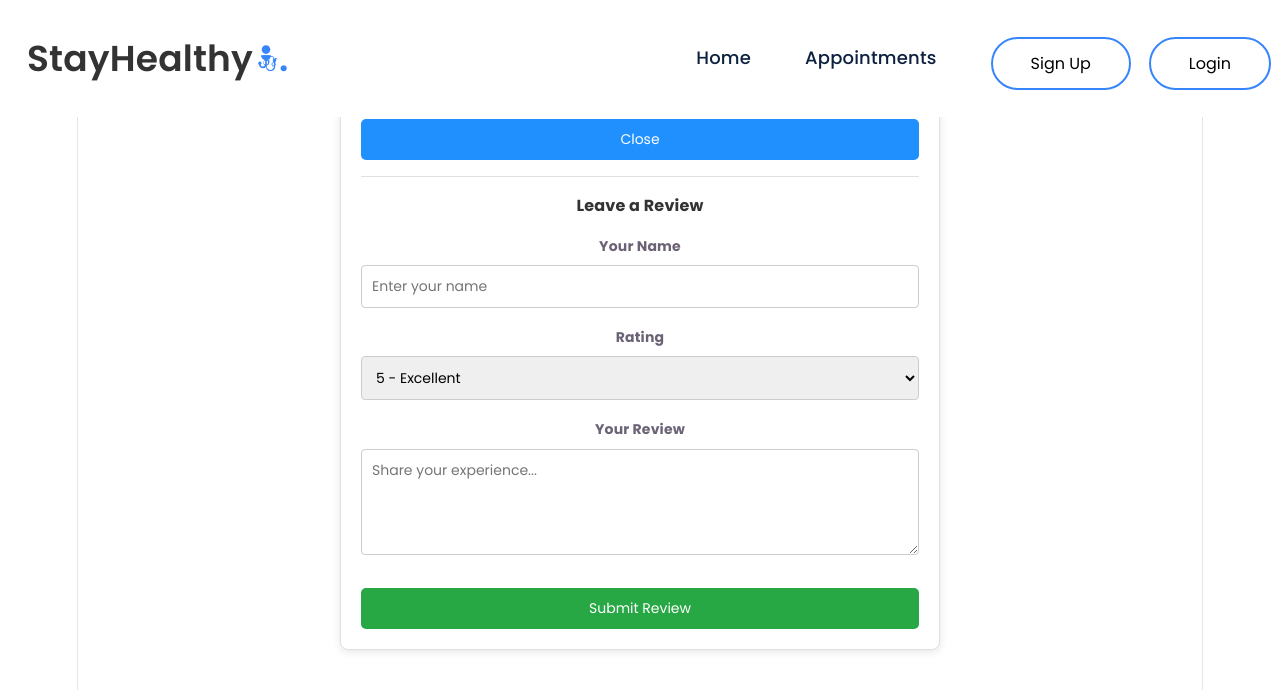
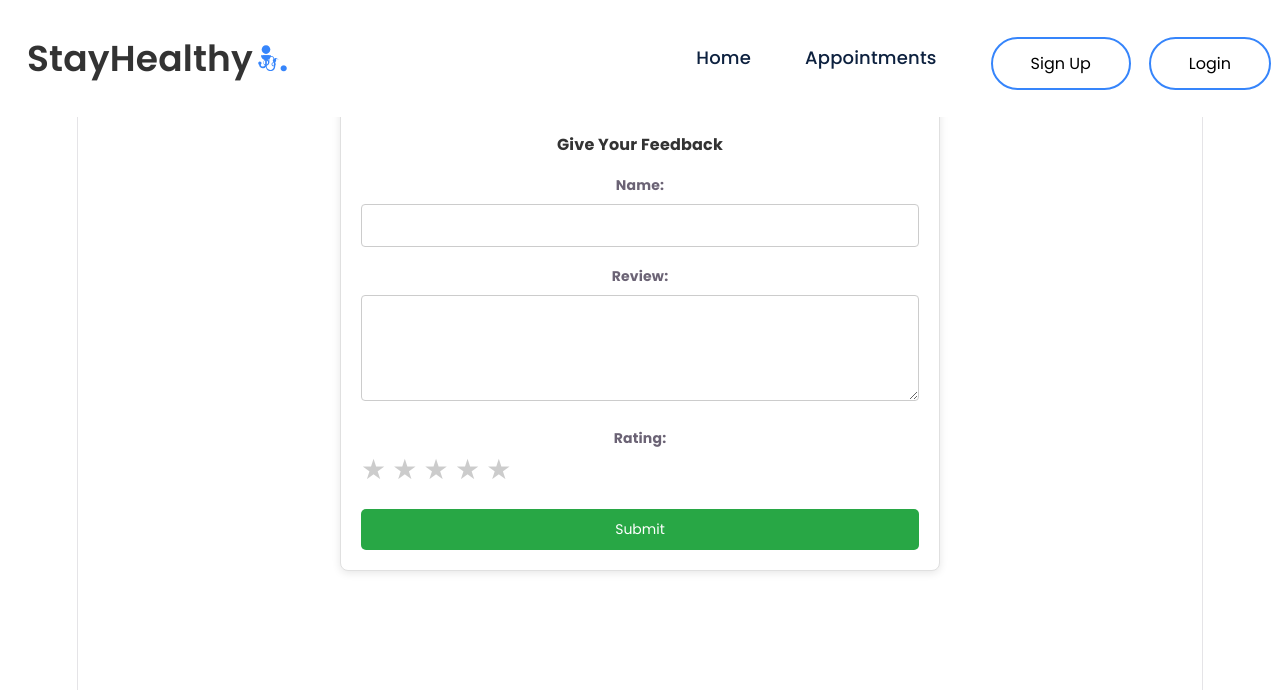
Before and after one commit to carlosarturoleon/med_appt, a React (Vite) app: page /review in a window 1280 px wide. Both pictures are taken after a click on the button "Give Feedback". Shown: the top 690 px of the page. Built offline with nearby package versions, Linux system fonts and the light colour scheme.

Commit message:
Implement ReviewForm with star rating, warning validation, and disabled button after submission

```diff
--- a/src/Components/ReviewForm/ReviewForm.css
+++ b/src/Components/ReviewForm/ReviewForm.css
@@ -94,3 +94,42 @@
 .review-submit-btn:hover {
     background-color: #218838;
 }
+
+.rating-selector {
+    display: flex;
+    gap: 6px;
+    font-size: 28px;
+    cursor: pointer;
+}
+
+.star {
+    color: #ccc;
+}
+
+.star.selected {
+    color: #f5a623;
+}
+
+.warning {
+    color: red;
+    font-weight: bold;
+    margin-bottom: 10px;
+}
+
+.submitted-review {
+    margin-top: 16px;
+    padding: 14px;
+    border: 2px solid red;
+    border-radius: 6px;
+    background-color: #fff8f8;
+}
+
+.submitted-review h3 {
+    margin-bottom: 8px;
+    color: #333;
+}
+
+.review-btn:disabled {
+    background-color: #aaa;
+    cursor: not-allowed;
+}
--- a/src/Components/ReviewForm/ReviewForm.jsx
+++ b/src/Components/ReviewForm/ReviewForm.jsx
@@ -1,20 +1,42 @@
+// Following code has been commented with appropriate comments for your reference.
 import React, { useState } from 'react';
 import './ReviewForm.css';
 
+// Function component for giving reviews
 const ReviewForm = ({ doctorName, speciality }) => {
+  // State variables using useState hook
   const [showForm, setShowForm] = useState(false);
-    const [name, setName] = useState('');
-    const [review, setReview] = useState('');
-    const [rating, setRating] = useState('5');
-    const [submitted, setSubmitted] = useState(false);
+  const [submittedMessage, setSubmittedMessage] = useState('');
+  const [showWarning, setShowWarning] = useState(false);
+  const [formData, setFormData] = useState({
+    name: '',
+    review: '',
+    rating: 0
+  });
 
+  // Function to handle button click event
+  const handleButtonClick = () => {
+    setShowForm(true);
+  };
+
+  // Function to handle form input changes
+  const handleChange = (e) => {
+    // Update the form data based on user input
+    setFormData({ ...formData, [e.target.name]: e.target.value });
+  };
+
+  // Function to handle form submission
   const handleSubmit = (e) => {
     e.preventDefault();
-        setSubmitted(true);
+    // Check if all required fields are filled before submission
+    if (formData.name && formData.review && formData.rating > 0) {
+      setSubmittedMessage(formData);
+      setShowWarning(false);
       setShowForm(false);
-        setName('');
-        setReview('');
-        setRating('5');
+      setFormData({ name: '', review: '', rating: 0 });
+    } else {
+      setShowWarning(true);
+    }
   };
 
   return (
@@ -22,55 +44,72 @@ const ReviewForm = ({ doctorName, speciality }) => {
       <div className="review-info">
         <h3>Consultation with {doctorName}</h3>
         <p>Speciality: {speciality}</p>
-                {submitted && (
-                    <p className="review-success">Thank you for your feedback!</p>
-                )}
-                <button className="review-btn" onClick={() => setShowForm(!showForm)}>
-                    {showForm ? 'Close' : 'Give Feedback'}
-                </button>
       </div>
 
+      {/* Display button to open the form, disabled after submission */}
+      {!showForm && (
+        <button
+          className="review-btn"
+          onClick={handleButtonClick}
+          disabled={!!submittedMessage}
+        >
+          Give Feedback
+        </button>
+      )}
+
+      {/* Display form for giving feedback */}
       {showForm && (
         <form className="review-form" onSubmit={handleSubmit}>
-                    <h4>Leave a Review</h4>
+          <h4>Give Your Feedback</h4>
+          {/* Display warning message if not all fields are filled */}
+          {showWarning && <p className="warning">Please fill out all fields.</p>}
           <div className="form-group">
-                        <label htmlFor="reviewName">Your Name</label>
+            <label htmlFor="name">Name:</label>
             <input
               type="text"
-                            id="reviewName"
-                            value={name}
-                            onChange={(e) => setName(e.target.value)}
-                            placeholder="Enter your name"
-                            required
+              id="name"
+              name="name"
+              value={formData.name}
+              onChange={handleChange}
             />
           </div>
           <div className="form-group">
-                        <label htmlFor="rating">Rating</label>
-                        <select
-                            id="rating"
-                            value={rating}
-                            onChange={(e) => setRating(e.target.value)}
-                        >
-                            <option value="5">5 - Excellent</option>
-                            <option value="4">4 - Good</option>
-                            <option value="3">3 - Average</option>
-                            <option value="2">2 - Poor</option>
-                            <option value="1">1 - Very Poor</option>
-                        </select>
+            <label htmlFor="review">Review:</label>
+            <textarea
+              id="review"
+              name="review"
+              value={formData.review}
+              onChange={handleChange}
+              rows="4"
+            />
           </div>
           <div className="form-group">
-                        <label htmlFor="review">Your Review</label>
-                        <textarea
-                            id="review"
-                            value={review}
-                            onChange={(e) => setReview(e.target.value)}
-                            placeholder="Share your experience..."
-                            rows="4"
-                            required
-                        />
+            <label>Rating:</label>
+            <div className="rating-selector">
+              {[1, 2, 3, 4, 5].map((star) => (
+                <span
+                  key={star}
+                  className={`star ${parseInt(formData.rating) >= star ? 'selected' : ''}`}
+                  onClick={() => setFormData({ ...formData, rating: star })}
+                >
+                  &#9733;
+                </span>
+              ))}
             </div>
-                    <button type="submit" className="review-submit-btn">Submit Review</button>
+          </div>
+          {/* Submit button for form submission */}
+          <button type="submit" className="review-submit-btn">Submit</button>
         </form>
+      )}
+
+      {/* Display the submitted message if available */}
+      {submittedMessage && (
+        <div className="submitted-review">
+          <h3>Submitted Message:</h3>
+          <p><strong>Name:</strong> {submittedMessage.name}</p>
+          <p><strong>Rating:</strong> {'★'.repeat(submittedMessage.rating)}{'☆'.repeat(5 - submittedMessage.rating)}</p>
+          <p><strong>Review:</strong> {submittedMessage.review}</p>
+        </div>
       )}
     </div>
   );
```
Lines whose indentation alone changed are shown as unchanged.
